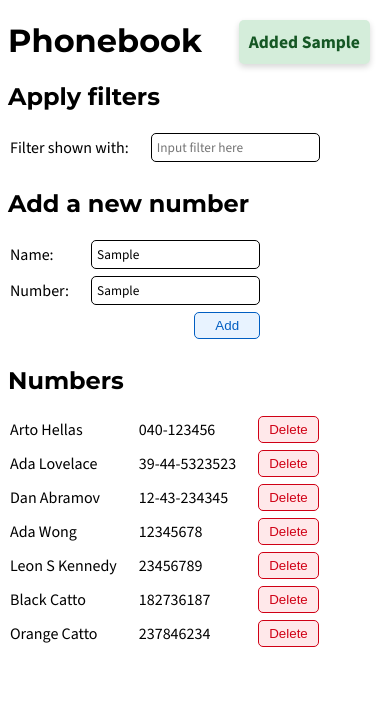
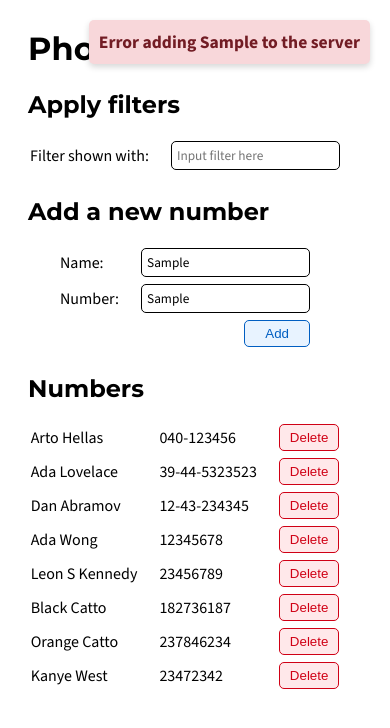
Before and after one commit to absolutepraya/fullstackopen-part2, a React (Vite) app in the folder phonebook/: page / in a window 390 px wide. Both pictures are taken after typing "Sample", "Sample" into the empty fields and a click on the button "Add". Shown: the top 728 px of the page. Built offline with nearby package versions, Linux system fonts and the light colour scheme; no server answers; data requests are answered from the project's data file.

Commit message:
finished exercise 2.17, phonebook done

```diff
--- a/phonebook/db.json
+++ b/phonebook/db.json
@@ -34,6 +34,11 @@
       "id": "8",
       "name": "Orange Catto",
       "number": "237846234"
+    },
+    {
+      "id": "9",
+      "name": "Kanye West",
+      "number": "23472342"
     }
   ]
 }
--- a/phonebook/src/App.jsx
+++ b/phonebook/src/App.jsx
@@ -18,7 +18,7 @@ const App = () => {
 	const [newName, setNewName] = useState('');
 	const [newNumber, setNewNumber] = useState('');
 	const [filter, setFilter] = useState('');
-	const [message, setMessage] = useState(null);
+	const [message, setMessage] = useState({ text: null, type: null });
 
 	const handleNameChange = (e) => {
 		// console.log(e.target.value);
@@ -37,7 +37,7 @@ const App = () => {
 	return (
 		<div>
 			<h1>Phonebook</h1>
-			<Notification message={message} />
+			<Notification text={message.text} type={message.type} />
 
 			<h2>Apply filters</h2>
 			<Filter onChange={handleFilterChange} />
--- a/phonebook/src/components/Notification.jsx
+++ b/phonebook/src/components/Notification.jsx
@@ -1,9 +1,9 @@
-const Notification = ({ message }) => {
-	if (message === null) {
+const Notification = ({ text, type }) => {
+	if (text === null) {
 		return null;
 	}
 
-	return <div className={'notification'}>{message}</div>;
+	return <div className={'notification ' + type}>{text}</div>;
 };
 
 export default Notification;
--- a/phonebook/src/components/PersonForm.jsx
+++ b/phonebook/src/components/PersonForm.jsx
@@ -12,13 +12,16 @@ const PersonForm = ({
 	// add person to the phonebook
 	const addPerson = (e) => {
 		e.preventDefault();
+
 		// extra: check if name or number is empty
 		if (newName === '' || newNumber === '') {
 			alert('name or number is empty');
 			return;
 		}
+
 		// check if person already exists
 		const person = persons.find((person) => person.name === newName);
+
 		if (person) {
 			// check if the number is the same
 			if (person.number === newNumber) {
@@ -27,6 +30,7 @@ const PersonForm = ({
 				);
 				return;
 			}
+
 			// confirmation
 			const confirmation = window.confirm(
 				`${newName} is already added to the phonebook, replace the old number with a new one?`
@@ -34,6 +38,7 @@ const PersonForm = ({
 			if (!confirmation) {
 				return;
 			}
+
 			// update the number of the person
 			const updatedPerson = { ...person, number: newNumber };
 			phonebookService
@@ -46,9 +51,22 @@ const PersonForm = ({
 								: updatedPersonResponse
 						)
 					);
+				})
+				.catch((error) => {
+					console.log(error);
+					// set error message
+					setMessage({
+						text: `Error updating ${newName} in the server`,
+						type: 'error',
+					});
+					setTimeout(() => {
+						setMessage({ text: null, type: null });
+					}, 5000);
+					return;
 				});
 			return;
 		}
+
 		// find the highest id
 		const maxId = Math.max(...persons.map((person) => person.id));
 		const newPerson = {
@@ -56,15 +74,31 @@ const PersonForm = ({
 			number: newNumber,
 			id: (maxId + 1).toString(),
 		};
+
 		// add new persons to the json server
-		phonebookService.add(newPerson).then((newPersonResponse) => {
+		phonebookService
+			.add(newPerson)
+			.then((newPersonResponse) => {
 			setPersons(persons.concat(newPersonResponse));
-		});
-		// set message
-		setMessage(`Added ${newName}`);
+			})
+			.catch((error) => {
+				console.log(error);
+				// set error message
+				setMessage({
+					text: `Error adding ${newName} to the server`,
+					type: 'error',
+				});
+				setTimeout(() => {
+					setMessage({ text: null, type: null });
+				}, 5000);
+				return;
+			});
+
+		// set success message
+		setMessage({ text: `Added ${newName}`, type: 'success' });
 		// set timeout to clear the message
 		setTimeout(() => {
-			setMessage(null);
+			setMessage({ text: null, type: null });
 		}, 5000);
 	};
 
--- a/phonebook/src/components/Persons.jsx
+++ b/phonebook/src/components/Persons.jsx
@@ -31,19 +31,36 @@ const Persons = ({ persons, filter, setPersons, setMessage }) => {
 	// delete person
 	const deletePerson = (id) => {
 		const personToDelete = persons.find((person) => person.id === id);
+
 		// confirmation to delete person
 		const confirmation = window.confirm(
 			`Delete ${personToDelete.name} from phonebook?`
 		);
+
 		if (confirmation) {
-			phonebookService.remove(id).then(() => {
+			phonebookService
+				.remove(id)
+				.then(() => {
 				setPersons(persons.filter((person) => person.id !== id));
-			});
-			// set message
-			setMessage(`Removed ${personToDelete.name}`);
+				})
+				.catch((error) => {
+					console.log(error);
+					// set error message
+					setMessage({
+						text: `Information of ${personToDelete.name} has already been removed from the server`,
+						type: 'error',
+					});
+					setTimeout(() => {
+						setMessage({ text: null, type: null });
+					}, 5000);
+					return;
+				});
+
+			// set success message
+			setMessage({ text: `Deleted ${personToDelete.name}`, type: 'success' });
 			// set timeout to clear the message
 			setTimeout(() => {
-				setMessage(null);
+				setMessage({ text: null, type: null });
 			}, 5000);
 		}
 	};
--- a/phonebook/src/index.css
+++ b/phonebook/src/index.css
@@ -2,6 +2,9 @@
 
 body {
     font-family: "Source Sans 3", serif;
+    display: flex;
+    justify-content: center;
+    align-items: center;
 }
 
 h1, h2 {
@@ -10,6 +13,11 @@ h1, h2 {
 
 td {
     padding: 0 20px 5px 0;
+}
+
+table {
+    margin-left: auto;
+    margin-right: auto;
 }
 
 .notification {
@@ -22,9 +30,17 @@ td {
     z-index: 1000;
     padding: 10px;
     border-radius: 5px;
+    box-shadow: 0px 3px 6px rgba(0, 0, 0, 0.16);
+}
+
+.success {
     color: #155724;
     background-color: #d4edda;
-    box-shadow: 0px 3px 6px rgba(0, 0, 0, 0.16);
+}
+
+.error {
+    color: #721c24;
+    background-color: #f8d7da;
 }
 
 .add-btn {
```
